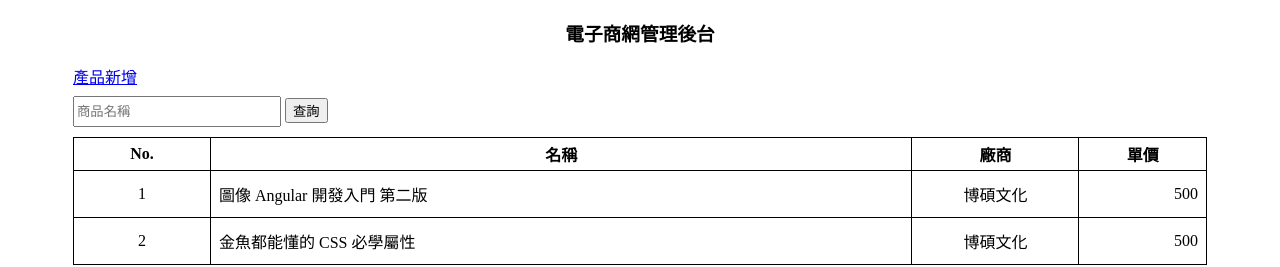
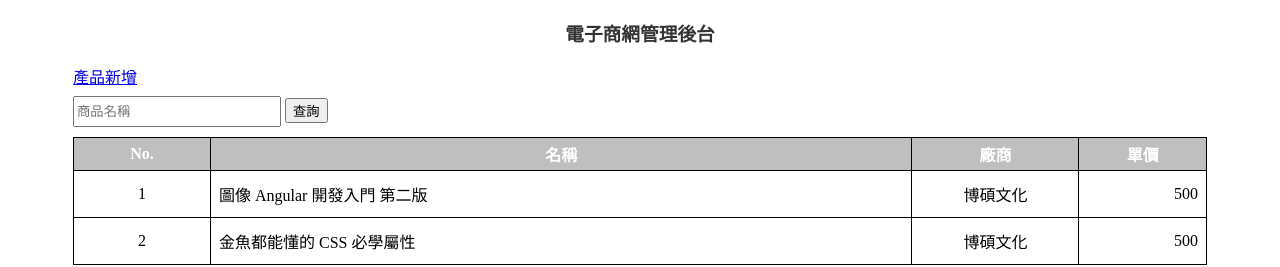
Before and after one commit to Kevincheng0804/mcu-112-2-web-0473, a plain HTML site: page src/index.html in a window 1280 px wide. Shown: the top 267 px of the page. Drawn offline with Linux system fonts and the light colour scheme.

Commit message:
feat(css):設定標題顏色與背景色樣式

```diff
--- a/src/style.css
+++ b/src/style.css
@@ -4,6 +4,7 @@ body {
 }
 header {
   text-align: center;
+  color: rgba(0, 0, 0, 0.8);
 }
 section.body {
   margin: 0 auto;
@@ -27,7 +28,10 @@ table {
   width: 100%;
   margin: 10px 0; /*元素之間間隔*/
 }
-
+table th {
+  background-color: #7777;
+  color: white;
+}
 th,
 td {
   height: 30px;
```
